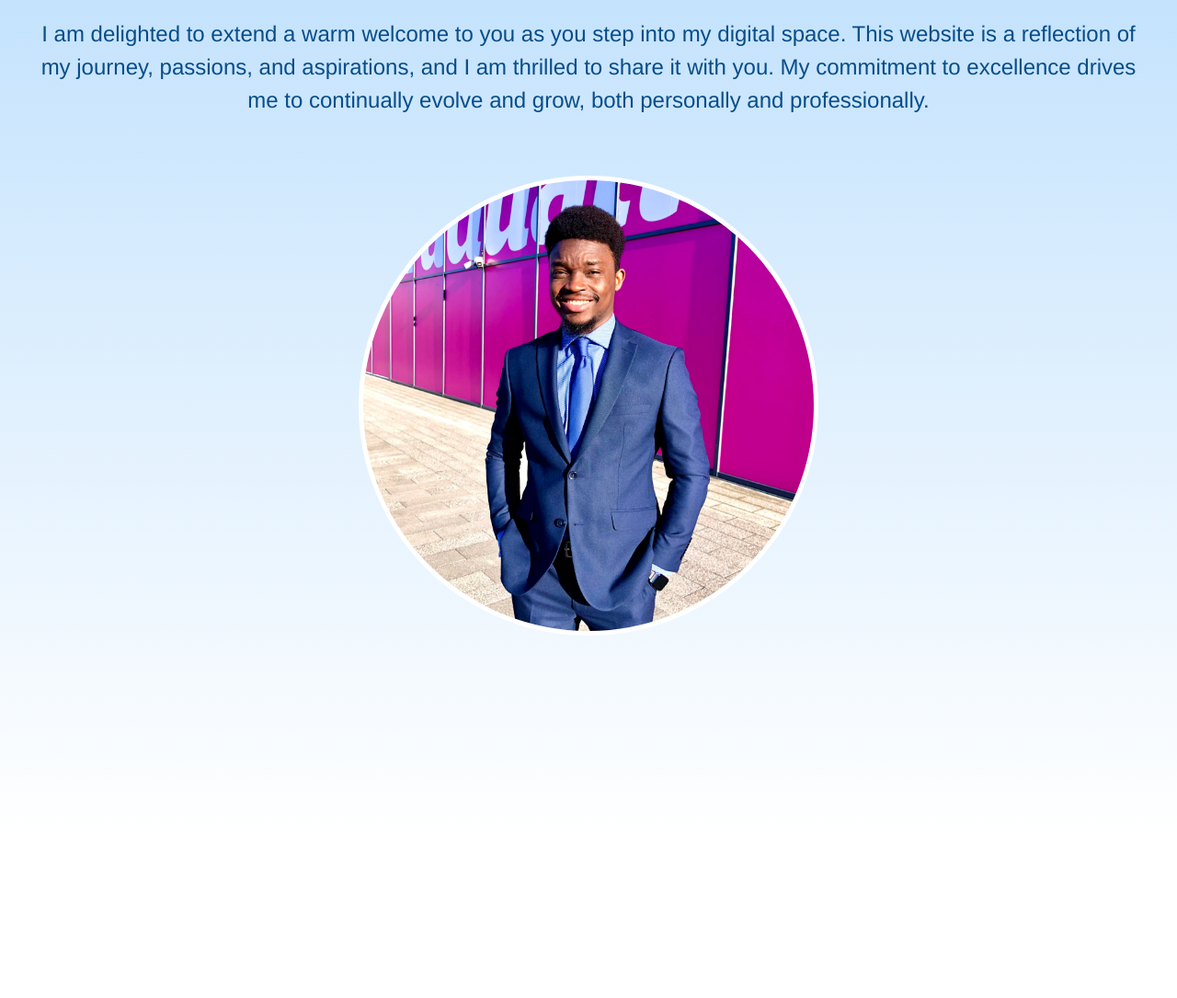
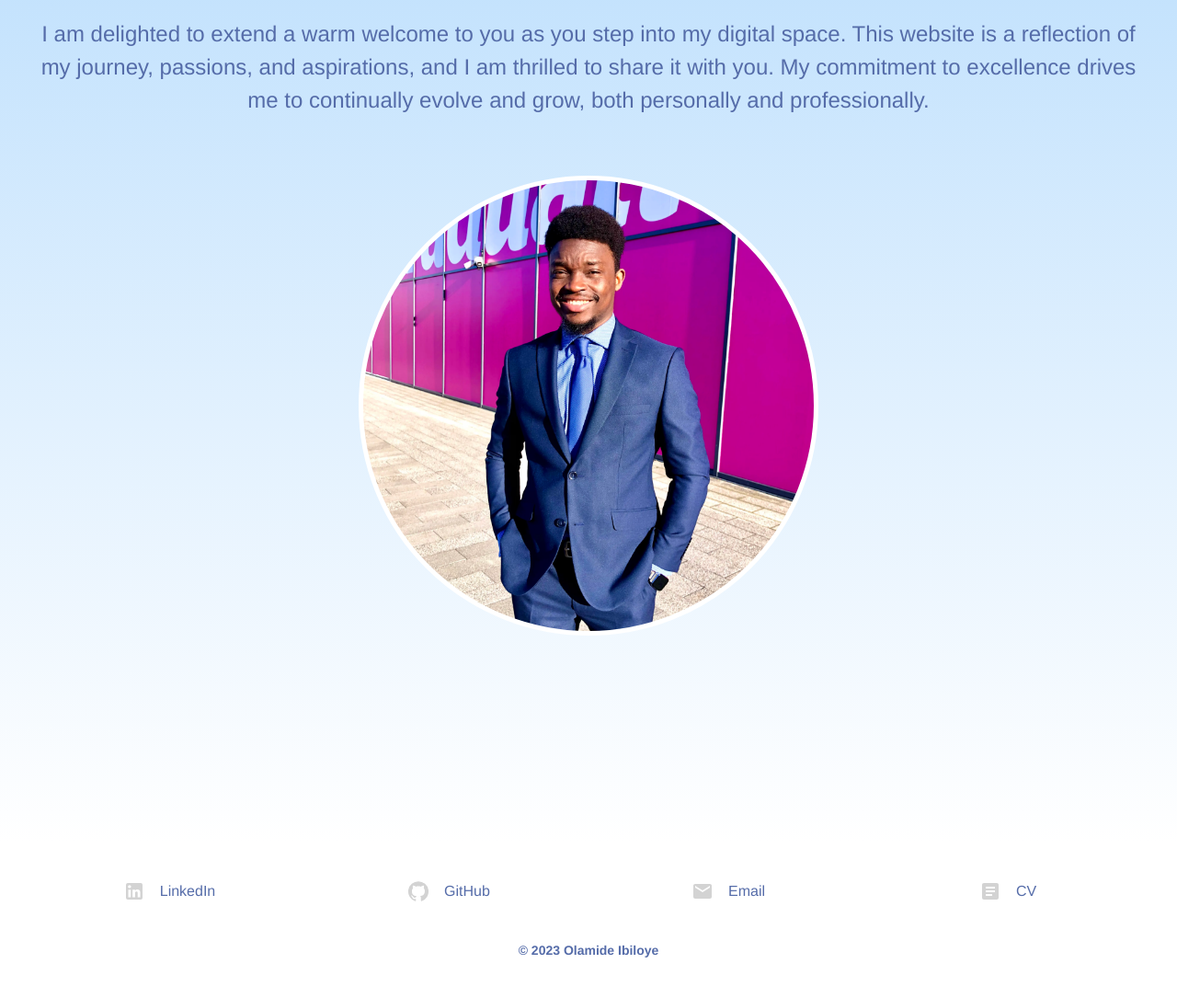
Before and after one commit to olamide-ibiloye/personal-website, a Gatsby site: page / in a window 1280 px wide. Shown: the part 477-1562 px from the top of the page at 92% size. Before the commit the page ends 1392 px from the top, so only its background shows below. Built offline with nearby package versions, Linux system fonts and the light colour scheme; Gatsby itself is replaced by a stand-in of ours.

Commit message:
Added Footer links

```diff
--- /dev/null
+++ b/src/components/footer/Footer.tsx
@@ -0,0 +1,35 @@
+import React from "react";
+import Body from "../body/Body";
+import { Box } from "@mui/material";
+import BodyFont from "../typeface/BodyFont";
+import { LinkedIn, GitHub, Email, Article } from "@mui/icons-material";
+import FooterLink from "./FooterLink";
+
+const Footer = () => {
+  return (
+    <Body paddingY={5}>
+      <Box bottom={0}>
+        {/* TODO: Contact Form */}
+
+        <Box
+          sx={{
+            display: { xs: "grid" },
+            gridTemplateColumns: { xs: "2fr 2fr", md: "2fr 2fr 2fr 2fr" },
+            gap: 2,
+          }}
+        >
+          <FooterLink name="LinkedIn" icon={<LinkedIn sx={{ color: "lightGrey" }} />} link="" />
+          <FooterLink name="GitHub" icon={<GitHub sx={{ color: "lightGrey" }} />} link="" />
+          <FooterLink name="Email" icon={<Email sx={{ color: "lightGrey" }} />} link="" />
+          <FooterLink name="CV" icon={<Article sx={{ color: "lightGrey" }} />} link="" />
+        </Box>
+
+        <BodyFont variant="subtitle2" style={{ mt: 5, textAlign: "center" }}>
+          © 2023 Olamide Ibiloye
+        </BodyFont>
+      </Box>
+    </Body>
+  );
+};
+
+export default Footer;
--- /dev/null
+++ b/src/components/footer/FooterLink.tsx
@@ -0,0 +1,29 @@
+import { Box } from "@mui/material";
+import React from "react";
+import BodyFont from "../typeface/BodyFont";
+
+interface FooterLinkProp {
+  name: string;
+  icon: React.ReactNode;
+  link: string;
+}
+
+const FooterLink = ({ name, icon, link }: FooterLinkProp) => {
+  return (
+    <Box
+      sx={{
+        display: "flex",
+        flexDirection: "row",
+        justifyContent: { xs: "left", md: "center" },
+        alignItems: "center",
+      }}
+    >
+      {icon}
+      <BodyFont variant="subtitle1" style={{ ml: 2 }}>
+        {name}
+      </BodyFont>
+    </Box>
+  );
+};
+
+export default FooterLink;
--- a/src/components/header/NavBar.tsx
+++ b/src/components/header/NavBar.tsx
@@ -17,7 +17,7 @@ const buttonsContainerStyle = { display: "flex", flexDirection: "row" };
 
 const navButtonsContainer = {
   borderRadius: 20,
-  backgroundColor: "rgba(255, 255, 255, 0.3)",
+  backgroundColor: "rgba(255, 255, 255, 0.5)",
   py: 2,
   px: 1,
 };
--- a/src/components/layout/Layout.tsx
+++ b/src/components/layout/Layout.tsx
@@ -2,6 +2,7 @@ import React from "react";
 import { Box, CssBaseline } from "@mui/material";
 import Header from "../header/Header";
 import DataProvider from "../../providers/DataProvider";
+import Footer from "../footer/Footer";
 
 interface LayoutProps {
   children: React.ReactNode;
@@ -21,6 +22,7 @@ const Layout = ({ children }: LayoutProps) => {
         >
           {children}
         </Box>
+        <Footer />
       </DataProvider>
     </>
   );
--- a/src/components/pageComps/Home.tsx
+++ b/src/components/pageComps/Home.tsx
@@ -2,6 +2,8 @@ import { Box, Typography } from "@mui/material";
 import React from "react";
 import Body from "../body/Body";
 import userImage from "../../images/olamide.webp";
+import HeaderFont from "../typeface/HeaderFont";
+import BodyFont from "../typeface/BodyFont";
 
 const containerStyle = {
   textAlign: "center",
@@ -24,25 +26,24 @@ const userImageStyle = {
   border: "5px solid #fff",
 };
 
-const textStyle = { my: 4, fontFamily: "Helvetica" };
+const textStyle = { my: 4 };
 
 const Home = () => {
   return (
     <Body paddingY={20}>
       <Box sx={containerStyle}>
-        <Typography variant="h1" color="primary.main">
-          Hi.
-        </Typography>
-        <Typography variant="h1" color="primary.main">
-          I'm Olamide.
-        </Typography>
-        <Typography variant="body1" color="primary.main" sx={textStyle}>
+        <HeaderFont>Hi.</HeaderFont>
+
+        <HeaderFont>I'm Olamide.</HeaderFont>
+
+        <BodyFont style={textStyle}>
           I am delighted to extend a warm welcome to you as you step into my digital space. This
           website is a reflection of my journey, passions, and aspirations, and I am thrilled to
           share it with you. My commitment to excellence drives me to continually evolve and grow,
           both personally and professionally.
-        </Typography>
+        </BodyFont>
       </Box>
+
       <Box sx={userImageStyle} />
     </Body>
   );
--- /dev/null
+++ b/src/components/typeface/BodyFont.tsx
@@ -0,0 +1,26 @@
+import { Typography } from "@mui/material";
+import React from "react";
+
+interface BodyFontProp {
+  variant?: string;
+  color?: string;
+  fontFamily?: string;
+  children: string;
+  style?: object;
+}
+
+const BodyFont = ({
+  variant = "body1",
+  color = "primary.main",
+  fontFamily = "Helvetica",
+  children,
+  style,
+}: BodyFontProp) => {
+  return (
+    <Typography variant={variant} color={color} fontFamily={fontFamily} sx={{ ...style }}>
+      {children}
+    </Typography>
+  );
+};
+
+export default BodyFont;
--- /dev/null
+++ b/src/components/typeface/HeaderFont.tsx
@@ -0,0 +1,26 @@
+import { Typography } from "@mui/material";
+import React from "react";
+
+interface HeaderFontProp {
+  variant?: string;
+  color?: string;
+  fontFamily?: string;
+  children: string;
+  style?: object;
+}
+
+const HeaderFont = ({
+  variant = "h1",
+  color = "primary.main",
+  fontFamily = "Acorn",
+  children,
+  style,
+}: HeaderFontProp) => {
+  return (
+    <Typography variant={variant} color={color} fontFamily={fontFamily} sx={{ ...style }}>
+      {children}
+    </Typography>
+  );
+};
+
+export default HeaderFont;
--- a/src/styles/palette.ts
+++ b/src/styles/palette.ts
@@ -1,6 +1,6 @@
 const palette = {
   common: { black: "#000", white: "#ede6e6" },
-  primary: { main: "#084d89", light: "#a6d4fc" },
+  primary: { main: "#556CA9", light: "#cde4f7" },
   background: {
     paper: "#fff",
     default: "#fff",
--- a/src/styles/typography.ts
+++ b/src/styles/typography.ts
@@ -27,7 +27,7 @@ const typography: TypographyOptions = {
     fontSize: 25,
   },
   subtitle1: {
-    fontSize: 25,
+    fontSize: 17,
   },
   button: {
     fontFamily: "Raleway",
```
